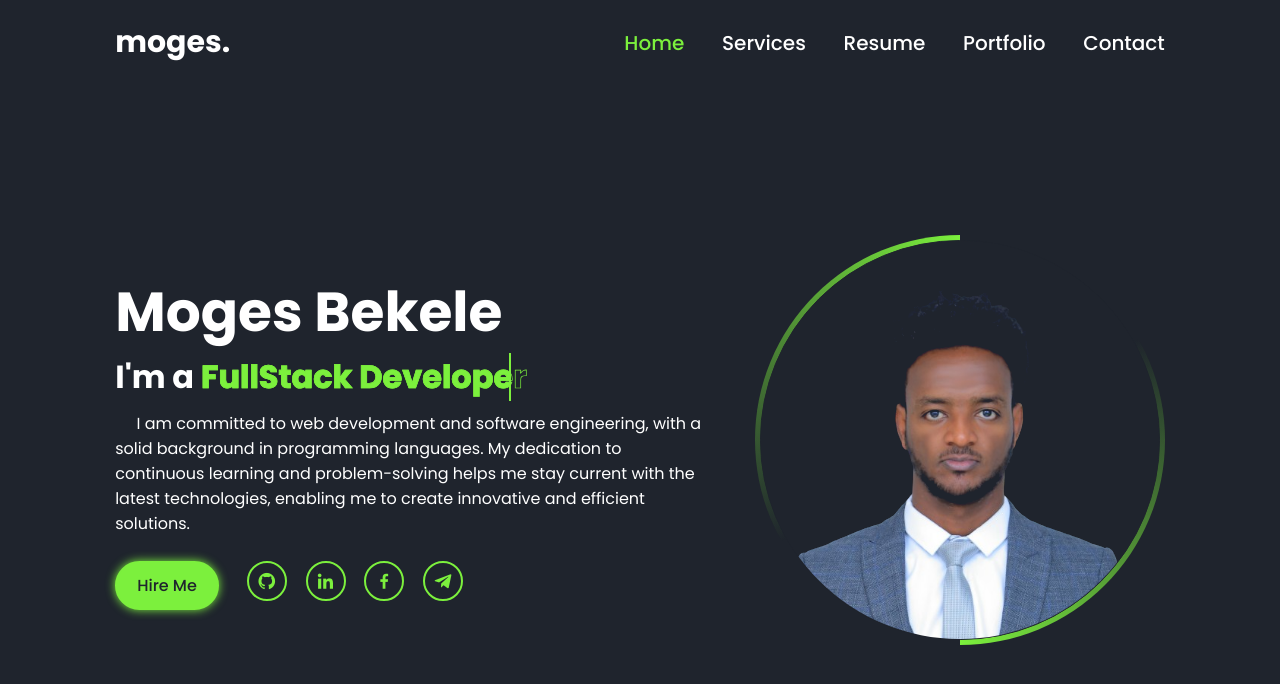
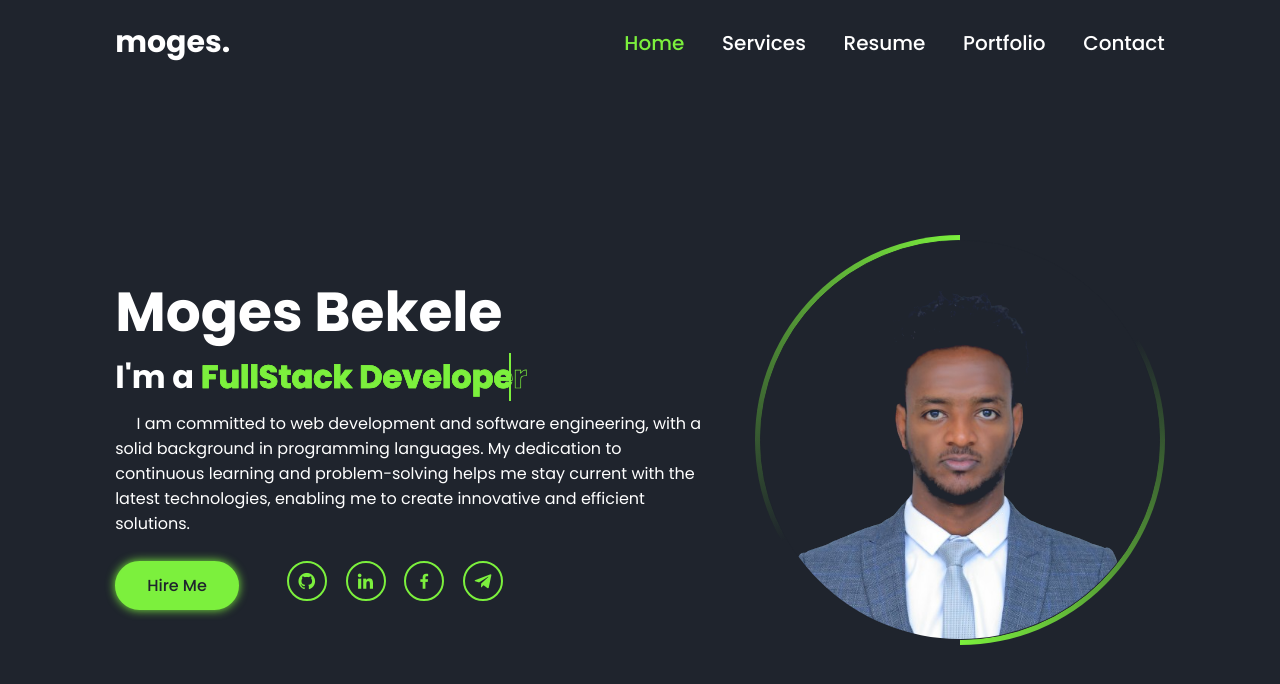
Before and after one commit to MogesBekele/personal, a plain HTML site: page personal/index.html in a window 1280 px wide. Drawn offline with nearby package versions, Linux system fonts and the light colour scheme.

Commit message:
commited

```diff
--- a/personal/css/index.css
+++ b/personal/css/index.css
@@ -203,10 +203,11 @@ animation: fill-text 3s linear infinite;
   display: flex;
   align-self: center;
 
+
 }
 .btn{
   display: inline-block;
-  padding: 1rem 2rem;
+  padding: 1rem 3rem;
   background: var(--main-color);
   border: .2rem solid var(--main-color);
   border-radius: 4rem;
@@ -224,7 +225,7 @@ animation: fill-text 3s linear infinite;
 }
 
 .home-detail .btn-sci .sci{
-  margin-left: 2rem;
+  margin-left: 4rem;
 }
 .home-detail .btn-sci .sci a{
   display: inline-flex;
```
